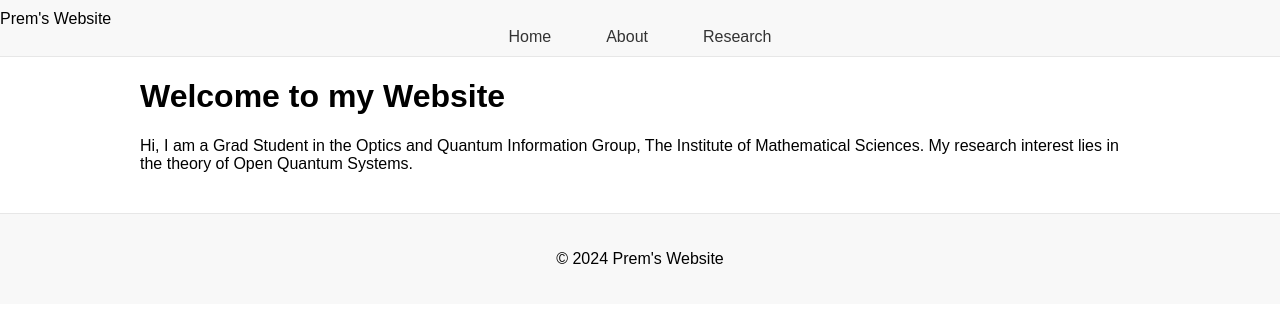
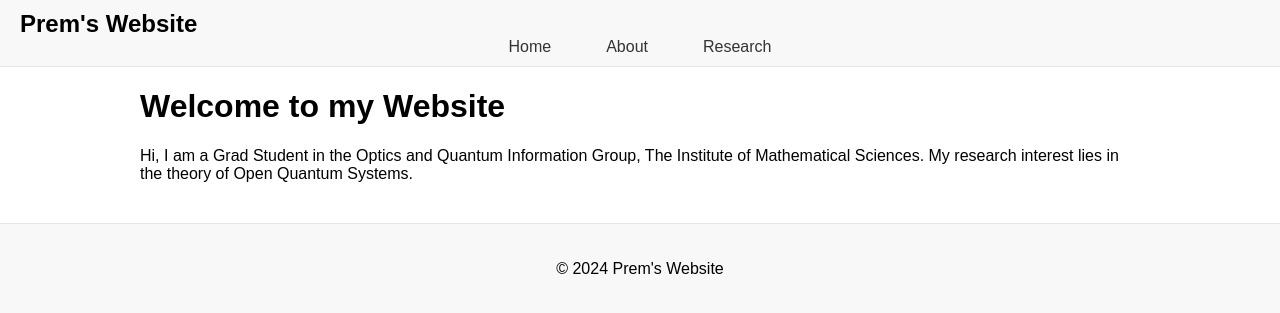
Before and after one commit to prem314/prem314.github.io, a Jekyll site: the page built from index.md, in a window 1280 px wide. Shown: the top 313 px of the page. Built offline with Jekyll 4.4.1, drawn with Linux system fonts in a browser that asks for light colours.

Commit message:
Update style.css

```diff
--- a/assets/css/style.css
+++ b/assets/css/style.css
@@ -11,11 +11,24 @@
     border-bottom: 1px solid #e7e7e7;
 }
 
-header nav {
+header .container {
     max-width: 1000px;
     margin: 0 auto;
     display: flex;
+    align-items: center;
+    justify-content: space-between;
+}
+
+header .site-title {
+    font-size: 1.5em;
+    font-weight: bold;
+    margin-left: 20px;
+}
+
+header nav {
+    display: flex;
     justify-content: center;
+    flex-grow: 1;
 }
 
 header nav ul {
```
